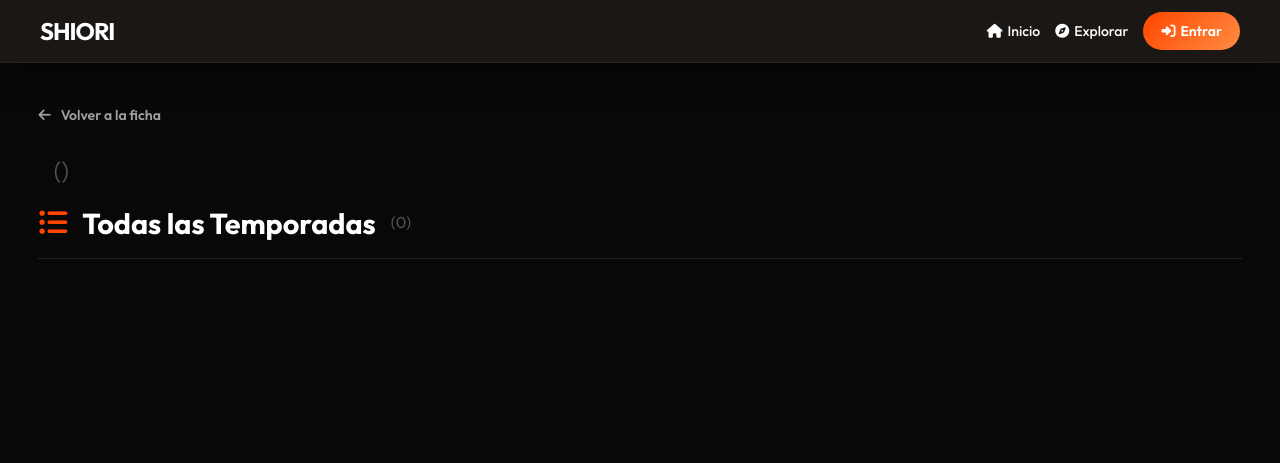
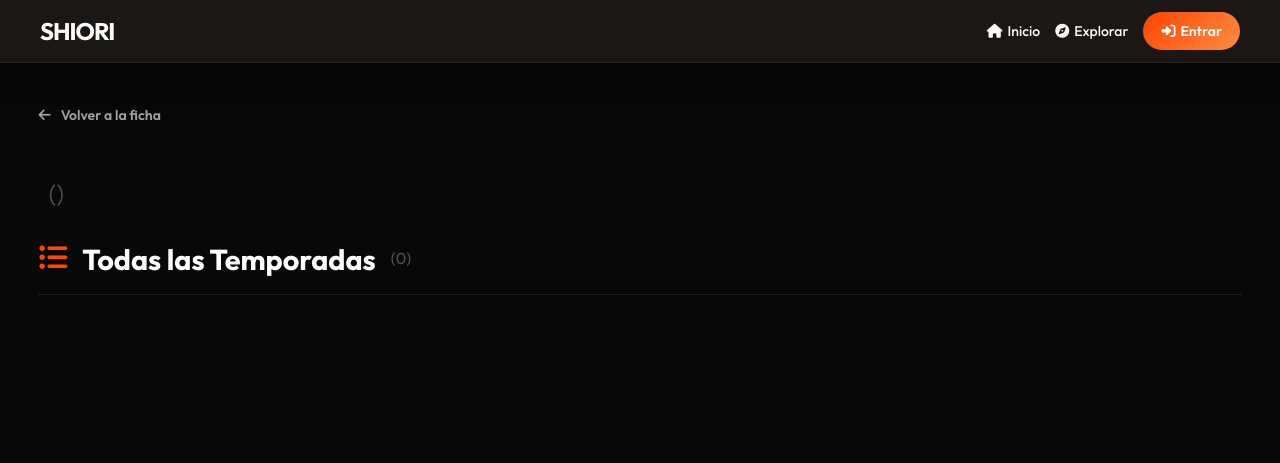
Before and after one commit to ruthmeira/TFG_asian_platform, a Flask app: page /media/tv/1/seasons in a window 1280 px wide. Shown: the top 463 px of the page. Run offline with Flask 3, Linux system fonts and the light colour scheme; data that the repository does not hold is empty; some web fonts are replaced.

Commit message:
feat: add modular CSS files for cast, media detail, and seasons pages

```diff
--- a/static/css/seasons.css
+++ b/static/css/seasons.css
@@ -18,15 +18,13 @@
 }
 
 .header-text {
-    display: flex;
-    align-items: baseline;
-    gap: 15px;
-    flex-wrap: wrap;
+    margin-bottom: 5px;
 }
 
 .cast-title {
     font-size: clamp(1.8rem, 4vw, 2.8rem);
     font-weight: 800;
+    display: inline; /* Texto puro */
     margin: 0;
 }
 
@@ -34,6 +32,10 @@
     font-size: clamp(1.2rem, 2vw, 1.8rem);
     color: rgba(255, 255, 255, 0.3);
     font-weight: 300;
+    margin-left: 10px;
+    display: inline; /* Pegado al texto */
+    vertical-align: baseline;
+    white-space: nowrap;
 }
 
 /* --- LISTADO DE TEMPORADAS --- */
```
Also changed, not shown: static/css/cast.css (+7 -3 lines), static/css/media_detail.css (+6 -6 lines).
